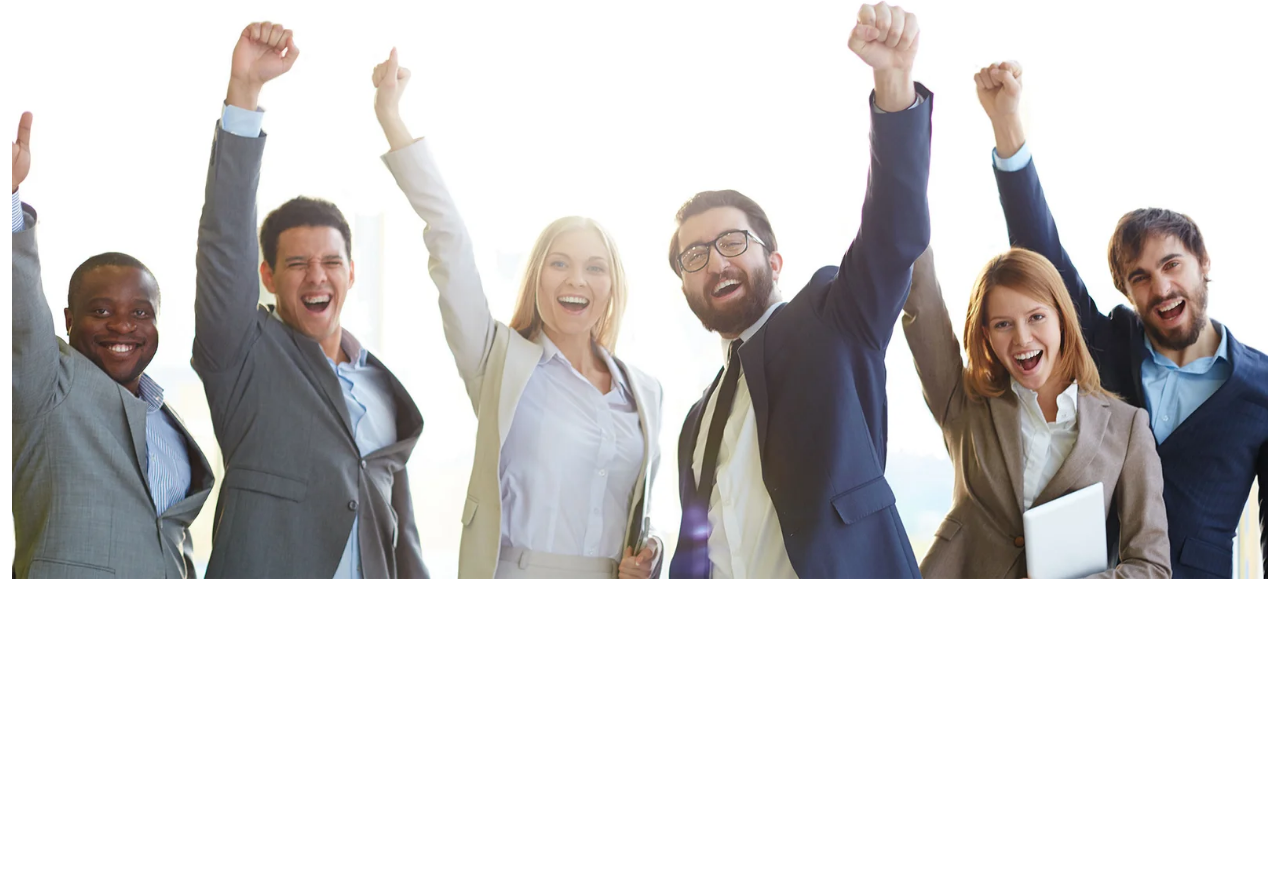
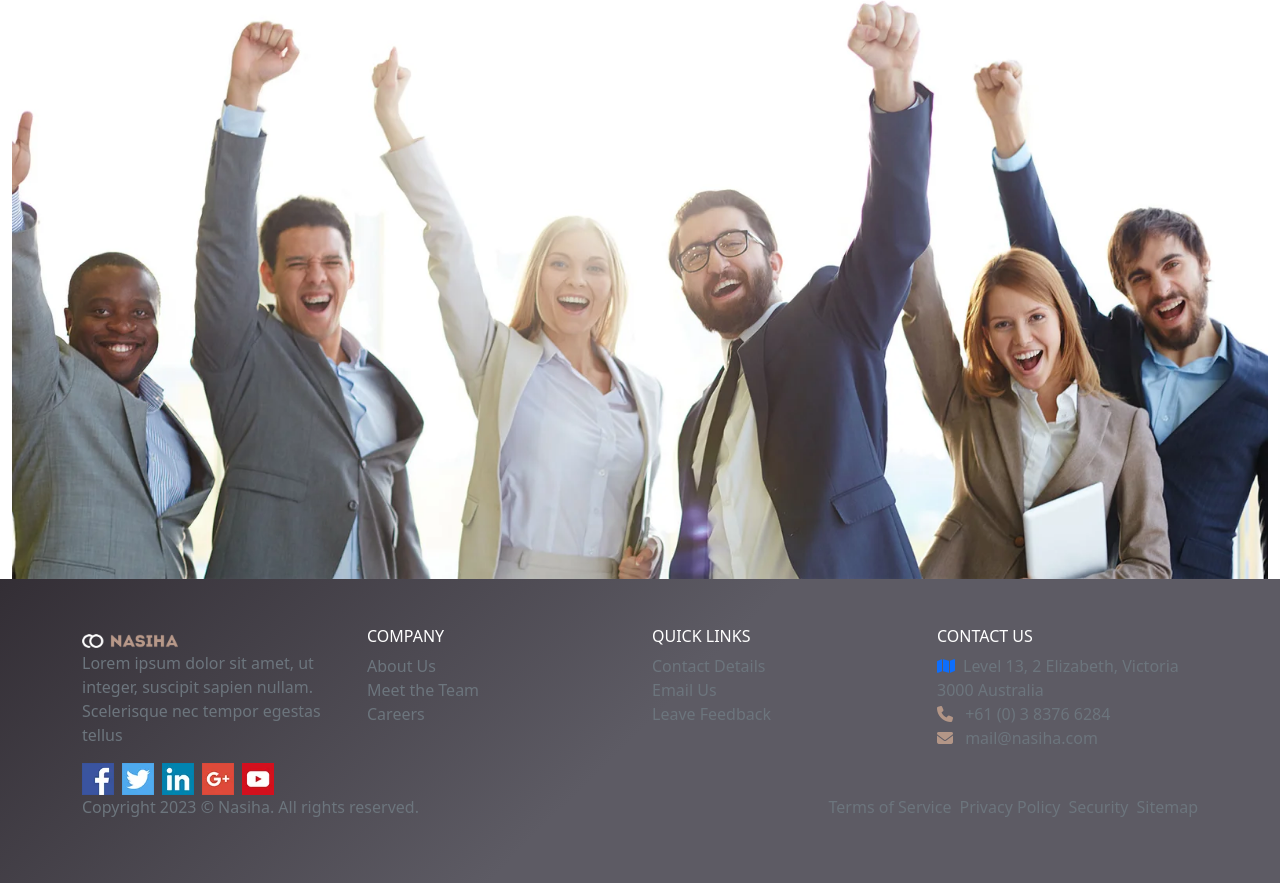
Before and after one commit to ParvinAlasgar/Nasiha-LandingPage, a plain HTML site: page index.html in a window 1280 px wide. Shown: the part 6560-7443 px from the top of the page. Before the commit the page ends 7139 px from the top, so only its background shows below. Drawn offline with Linux system fonts and the light colour scheme.

Commit message:
add: added footer section.

```diff
--- /dev/null
+++ b/assets/sass/layouts/_footer.scss
@@ -0,0 +1,17 @@
+#footer {
+  background: $color-second;
+  .logo {
+    img {
+      width: 6rem;
+    }
+  }
+  .social-links {
+    img {
+      width: 2rem;
+    }
+  }
+  i {
+    color: $color-first;
+    margin-right: 0.5rem;
+  }
+}
--- a/assets/sass/layouts/_responsive.scss
+++ b/assets/sass/layouts/_responsive.scss
@@ -23,6 +23,14 @@
       img {
         display: none !important;
       }
+    }
+  }
+  #footer {
+    p {
+      text-align: center;
+    }
+    ul {
+      justify-content: center !important;
     }
   }
 }
--- a/assets/sass/main.scss
+++ b/assets/sass/main.scss
@@ -2,6 +2,7 @@
 @import "./base/variables";
 @import "./layouts/responsive";
 @import "./layouts/header";
+@import "./layouts/footer";
 
 // Main
 main {
--- a/index.html
+++ b/index.html
@@ -802,5 +802,153 @@
         </div>
       </div>
     </main>
+    <!-- Footer -->
+    <footer id="footer" class="py-5">
+      <div class="container">
+        <div class="row">
+          <div class="col-lg-3 col-md-3 col-sm-6">
+            <div class="logo">
+              <img
+                class="img-fluid"
+                src="./assets/images/logo.webp"
+                alt="logo"
+              />
+            </div>
+            <p class="text-secondary">
+              Lorem ipsum dolor sit amet, ut integer, suscipit sapien nullam.
+              Scelerisque nec tempor egestas tellus
+            </p>
+            <div class="social-links d-flex column-gap-2 flex-wrap row-gap-2">
+              <a href="#"
+                ><img
+                  class="img-fluid"
+                  src="./assets/images/ico-fb.webp"
+                  alt="facebook"
+              /></a>
+              <a href="#"
+                ><img
+                  class="img-fluid"
+                  src="./assets/images/ico-tw.webp"
+                  alt="facebook"
+              /></a>
+              <a href="#"
+                ><img
+                  class="img-fluid"
+                  src="./assets/images/ico-li.webp"
+                  alt="facebook"
+              /></a>
+              <a href="#"
+                ><img
+                  class="img-fluid"
+                  src="./assets/images/ico-go.webp"
+                  alt="facebook"
+              /></a>
+              <a href="#"
+                ><img
+                  class="img-fluid"
+                  src="./assets/images/ico-you.webp"
+                  alt="facebook"
+              /></a>
+            </div>
+          </div>
+          <div class="col-lg-3 col-md-3 col-sm-6">
+            <h6 class="text-white">COMPANY</h6>
+            <ul class="list-unstyled">
+              <li>
+                <a class="text-decoration-none link-secondary" href="#"
+                  >About Us</a
+                >
+              </li>
+              <li>
+                <a class="text-decoration-none text-secondary" href="#"
+                  >Meet the Team</a
+                >
+              </li>
+              <li>
+                <a class="text-decoration-none text-secondary" href="#"
+                  >Careers</a
+                >
+              </li>
+            </ul>
+          </div>
+          <div class="col-lg-3 col-md-3 col-sm-6">
+            <h6 class="text-white">QUICK LINKS</h6>
+            <ul class="list-unstyled">
+              <li>
+                <a class="text-decoration-none text-secondary" href="#"
+                  >Contact Details</a
+                >
+              </li>
+              <li>
+                <a class="text-decoration-none text-secondary" href="#"
+                  >Email Us</a
+                >
+              </li>
+              <li>
+                <a class="text-decoration-none text-secondary" href="#"
+                  >Leave Feedback</a
+                >
+              </li>
+            </ul>
+          </div>
+          <div class="col-lg-3 col-md-3 col-sm-6">
+            <h6 class="text-white">CONTACT US</h6>
+            <ul class="list-unstyled">
+              <li>
+                <a class="text-decoration-none text-secondary" href="#"
+                  ><i class="fa-solid fa-map text-primary"></i>Level 13, 2
+                  Elizabeth, Victoria 3000 Australia</a
+                >
+              </li>
+              <li>
+                <a
+                  class="text-decoration-none text-secondary"
+                  href="tel:+610383766284"
+                  ><i class="fa-solid fa-phone"></i> +61 (0) 3 8376 6284</a
+                >
+              </li>
+              <li>
+                <a
+                  class="text-decoration-none text-secondary"
+                  href="mailto:mail@nasiha.com"
+                  ><i class="fa-solid fa-envelope"></i> mail@nasiha.com</a
+                >
+              </li>
+            </ul>
+          </div>
+        </div>
+        <div class="row justify-content-center">
+          <div class="col-lg-6 col-md-5 col-sm-12">
+            <p class="text-secondary">
+              Copyright 2023 © Nasiha. All rights reserved.
+            </p>
+          </div>
+          <div class="col-lg-6 col-md-7 col-sm-12">
+            <ul class="list-unstyled d-flex column-gap-2 justify-content-end">
+              <li>
+                <a class="text-decoration-none text-secondary" href="#"
+                  >Terms of Service</a
+                >
+              </li>
+              <li>
+                <a class="text-decoration-none text-secondary" href="#"
+                  >Privacy Policy</a
+                >
+              </li>
+              <li>
+                <a class="text-decoration-none text-secondary" href="#"
+                  >Security</a
+                >
+              </li>
+              <li>
+                <a class="text-decoration-none text-secondary" href="#"
+                  >Sitemap</a
+                >
+              </li>
+            </ul>
+          </div>
+        </div>
+      </div>
+    </footer>
   </body>
 </html>
```
Also changed, not shown: assets/css/main.css, assets/images/ico-fb.webp (added), assets/images/ico-go.webp (added), assets/images/ico-li.webp (added), assets/images/ico-tw.webp (added), assets/images/ico-you.webp (added), 1 other file.
